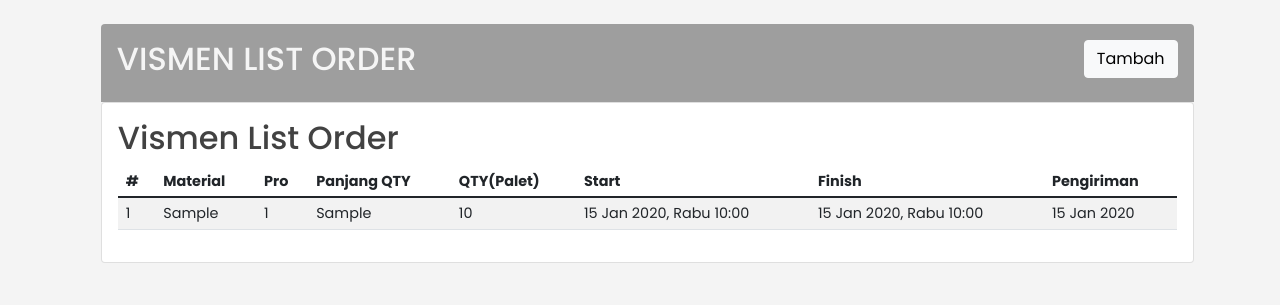
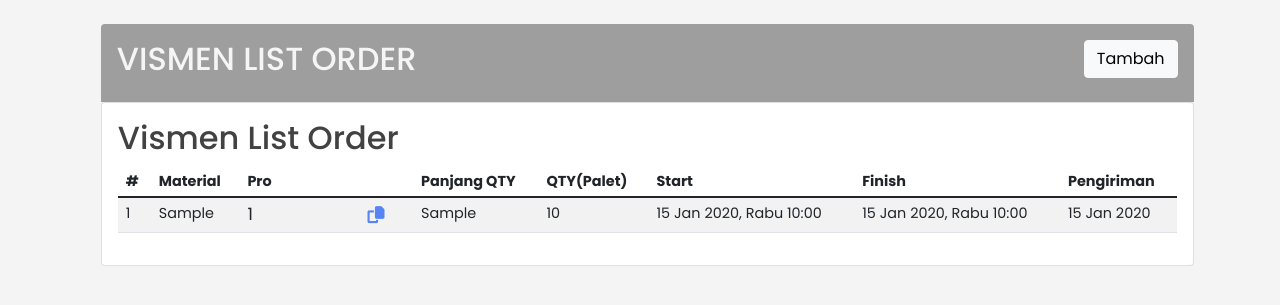
Before and after one commit to muifb/product, a PHP site: page /vismen/list in a window 1280 px wide. Shown: the part 47-352 px from the top of the page. Run offline with PHP 8.4, Linux system fonts and the light colour scheme; tables that the repository leaves empty hold one stand-in row (values such as "Sample post"); data that the repository does not hold is empty; some libraries are stand-ins or nearby versions.

Commit message:
Updated 04 November 2023

```diff
--- a/app/views/landing/vismen.php
+++ b/app/views/landing/vismen.php
@@ -1,40 +1,54 @@
 <style>
-    .tooltip {
+    .copy-text {
         position: relative;
-        display: inline-block;
+        display: flex;
     }
 
-    .tooltip .tooltiptext {
-        visibility: hidden;
-        width: 140px;
-        background-color: #555;
-        color: #fff;
-        text-align: center;
-        border-radius: 6px;
-        padding: 5px;
-        position: absolute;
-        z-index: 1;
-        bottom: 150%;
-        left: 50%;
-        margin-left: -75px;
-        opacity: 0;
-        transition: opacity 0.3s;
+    .copy-text div.text {
+        font-size: 17px;
+        width: 7.5rem;
     }
 
-    .tooltip .tooltiptext::after {
+    .copy-text .button {
+        position: relative;
+        color: #5784f5;
+        font-size: 17px;
+        border: none;
+        cursor: pointer;
+    }
+
+    .copy-text .button:active {
+        color: #809ce2;
+    }
+
+    .copy-text .button::before {
+        content: "Copied!";
+        position: absolute;
+        top: -35px;
+        right: -25px;
+        background: #5c81dc;
+        color: #fff;
+        padding: 8px 10px;
+        border-radius: 5px;
+        font-size: 12px;
+        display: none;
+    }
+
+    .copy-text .button::after {
         content: "";
         position: absolute;
-        top: 100%;
-        left: 50%;
-        margin-left: -5px;
-        border-width: 5px;
-        border-style: solid;
-        border-color: #555 transparent transparent transparent;
+        height: 10px;
+        width: 10px;
+        background: #5c81dc;
+        top: -14px;
+        right: 3px;
+        transform: rotate(45deg);
+        display: none;
     }
 
-    .tooltip:hover .tooltiptext {
-        visibility: visible;
-        opacity: 1;
+    .copy-text.active .button::before,
+    .copy-text.active .button::after {
+        display: block;
     }
 </style>
 <div class="main py-4">
@@ -85,8 +99,11 @@
                                 <td><?= $nomor++; ?></td>
                                 <td><?= $vs['nm_product']; ?></td>
                                 <td>
-                                    <div id="myTooltip" onclick="copyToClipboard(<?php echo $vs['id_product']; ?>)" data-bs-toggle="tooltip" data-bs-placement="top" title="Copy to Clipboard">
-                                        <?= $vs['id_product']; ?>
+                                    <div class="copy-text" onclick="copyToClipboard(this)">
+                                        <div class="text"><?= $vs['id_product']; ?></div>
+                                        <small class="button">
+                                            <i class="fa-solid fa-copy"></i>
+                                        </small>
                                     </div>
                                 </td>
                                 <td><?= $vs['panjang_qty']; ?></td>
@@ -104,7 +121,15 @@
 </div>
 
 <script>
-    function copyToClipboard(e) {
-        navigator.clipboard.writeText(e);
+    function copyToClipboard(obj) {
+        let input = obj.querySelector("div[class='text']");
+        // input.select();
+        // input.setSelectionRange(0, 99999);
+        navigator.clipboard.writeText(input.innerHTML);
+        obj.classList.add("active");
+        window.getSelection().removeAllRanges();
+        setTimeout(function() {
+            obj.classList.remove("active");
+        }, 900);
     }
 </script>
```
Also changed, not shown: README.md, public/img/IMG-halaman-vismen-list.png.
